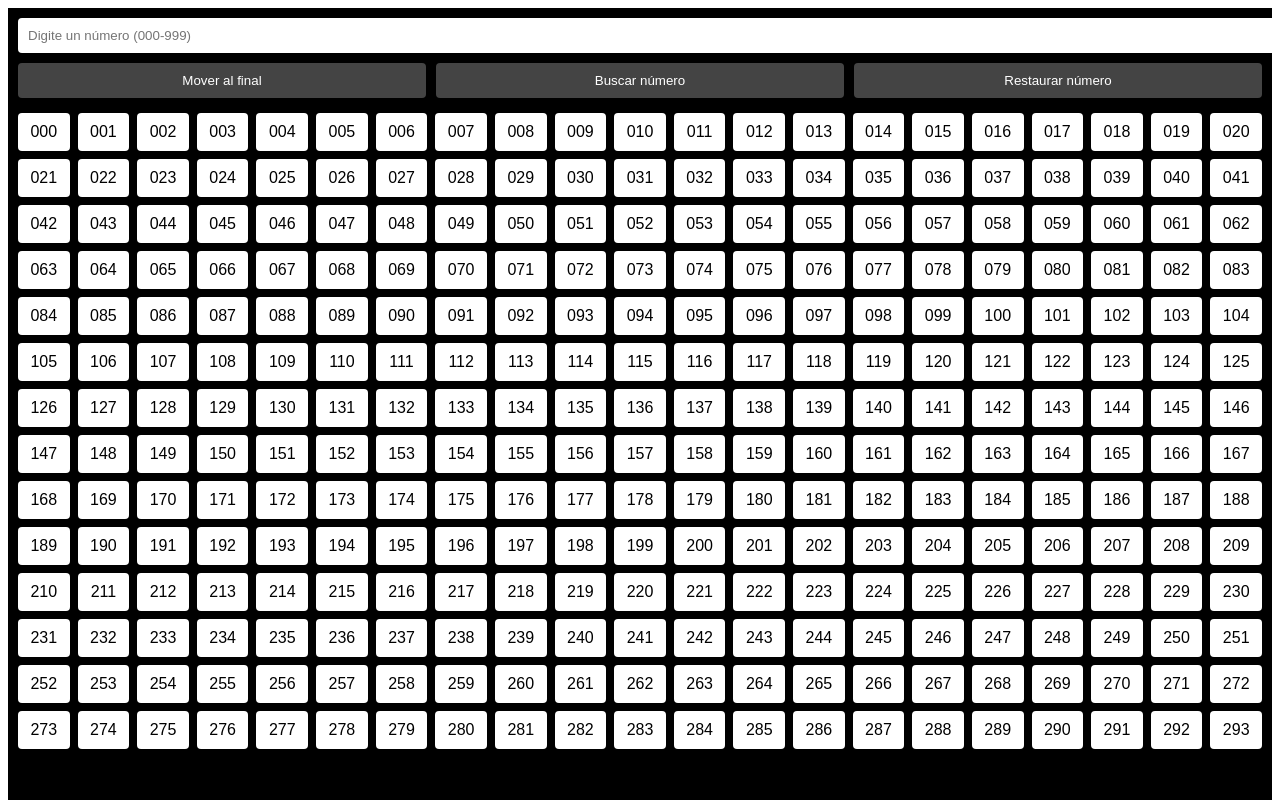
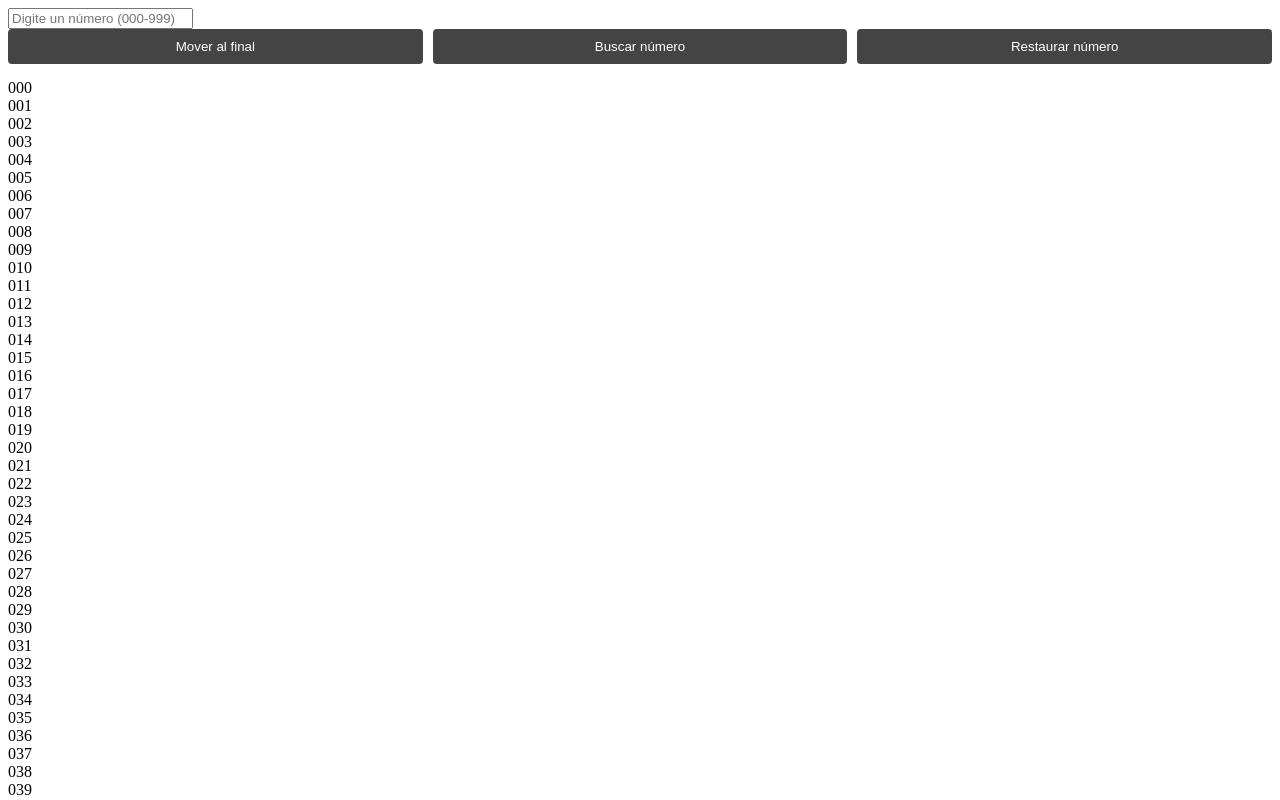
Before and after one commit to kevin-quintero110/buscar-numero-serie-loteria, a React (Create React App) app: page / in a window 1280 px wide. Shown: the top 800 px of the page. Built offline with nearby package versions, Linux system fonts and the light colour scheme; no server answers.

Commit message:
funcionalidad de devovler

```diff
--- a/src/App.css
+++ b/src/App.css
@@ -1,19 +1,3 @@
-.app {
-  background-color: #000;
-  min-height: 100vh;
-  color: #fff;
-  padding: 10px;
-  font-family: Arial, sans-serif;
-}
-
-.input {
-  width: 100%;
-  padding: 10px;
-  margin-bottom: 10px;
-  border: none;
-  border-radius: 4px;
-}
-
 .botones {
   display: flex;
   gap: 10px;
@@ -31,27 +15,5 @@
 }
 
 .botones button:hover {
-  background: #e4b8b8;
+  background: #666;
 }
-
-.grid {
-  display: grid;
-  grid-template-columns: repeat(auto-fill, minmax(50px, 1fr));
-  gap: 8px;
-  max-height: 80vh; /* 👈 límite de altura */
-  overflow-y: auto; /* 👈 scroll vertical */
-}
-
-.celda {
-  background-color: #ffffff;
-  color: #000000;
-  text-align: center;
-  padding: 10px;
-  border-radius: 4px;
-}
-
-.resaltado {
-  background-color: yellow;
-  color: black;
-  font-weight: bold;
-}
```
